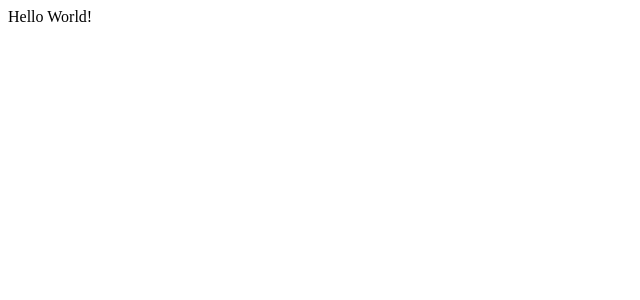
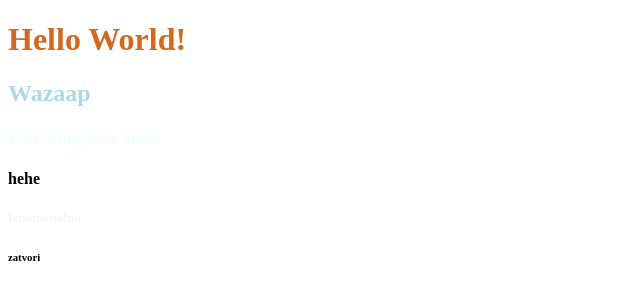
Before and after one commit to majastojiljkovic/mia-lux-2019, a plain HTML site: page index.html in a window 1280 px wide. Shown: the whole page, without its empty margins (0-640 px from the left). Drawn offline with Linux system fonts and the light colour scheme.

Commit message:
inline Style

```diff
--- a/index.html
+++ b/index.html
@@ -7,6 +7,11 @@
     <title>My First Baby</title>
 </head>
 <body>
-   Hello World!
-</body>
+   <h1 style="color: chocolate;">Hello World! </h1>
+   <h2 style="color: lightblue;">Wazaap</h2>
+   <h3 style="color: azure;">Learning new skilz</h3>
+   <h4 style="color: black;">hehe</h4>
+   <h5 style="color: whitesmoke;">fenomenalno</h5>
+   <h6>zatvori</h6>
+</body
 </html>
```
